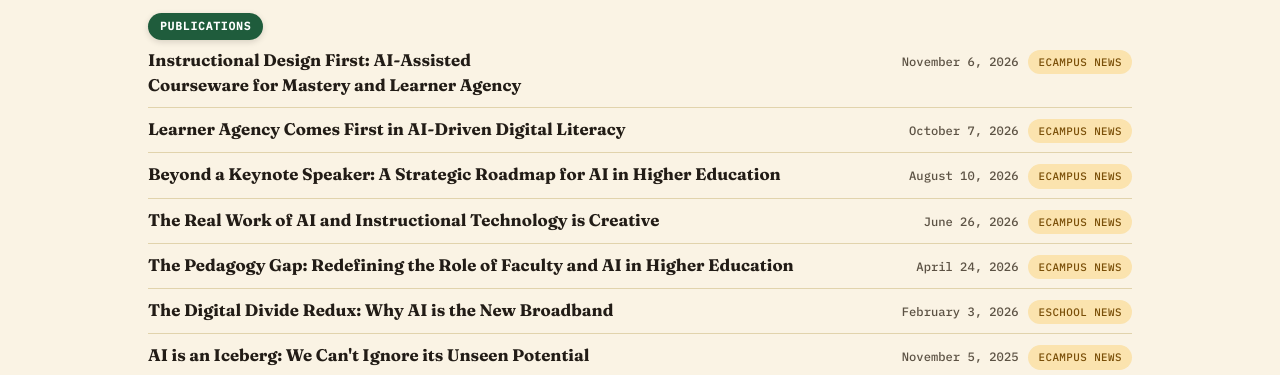
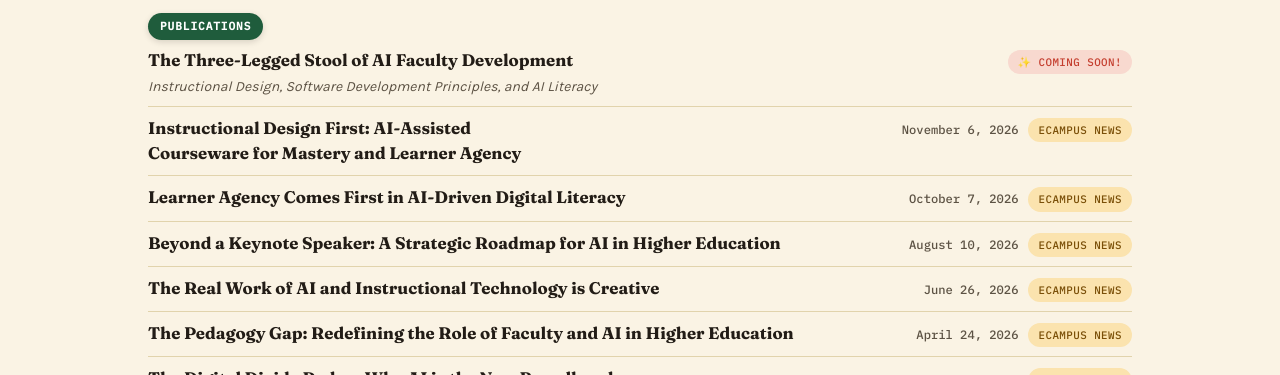
Before and after one commit to mptgithub/mark-taormino-site, a plain HTML site: page index.html in a window 1280 px wide. Shown: the part 782-1157 px from the top of the page. Drawn offline with Linux system fonts and the light colour scheme.

Commit message:
Add Coming Soon publication: The Three-Legged Stool of AI Faculty Development

```diff
--- a/index.html
+++ b/index.html
@@ -372,6 +372,12 @@
     font-family: 'IBM Plex Mono', monospace; font-size: 0.68rem; letter-spacing: 0.04em; text-transform: uppercase;
     padding: 4px 10px; border-radius: 999px; background: var(--gold-soft); color: var(--gold-ink); white-space: nowrap;
   }
+  .pub-subtitle { margin: 3px 0 0; color: var(--ink-soft); font-size: 0.88rem; font-style: italic; max-width: 56ch; }
+  .pub-soon {
+    font-family: 'IBM Plex Mono', monospace; font-size: 0.68rem; letter-spacing: 0.04em; text-transform: uppercase;
+    padding: 4px 10px; border-radius: 999px; background: var(--pop-soft); color: var(--pop); white-space: nowrap;
+    display: inline-flex; align-items: center; gap: 4px;
+  }
 
   /* contact */
   .contact-card {
@@ -469,6 +475,15 @@
 
       <p class="subhead" id="publications">Publications</p>
       <div class="pub-list">
+        <div class="pub-item">
+          <div>
+            <h3>The Three-Legged Stool of AI Faculty Development</h3>
+            <p class="pub-subtitle">Instructional Design, Software Development Principles, and AI Literacy</p>
+          </div>
+          <div class="pub-meta">
+            <span class="pub-soon">✨ Coming Soon!</span>
+          </div>
+        </div>
         <div class="pub-item">
           <h3><a href="https://www.ecampusnews.com/ai-in-education/2026/11/06/instructional-design-first-ai-assisted-courseware-for-mastery-and-learner-agency/" target="_blank" rel="noopener noreferrer">Instructional Design First: AI-Assisted Courseware for Mastery and Learner Agency</a></h3>
           <div class="pub-meta">
```
